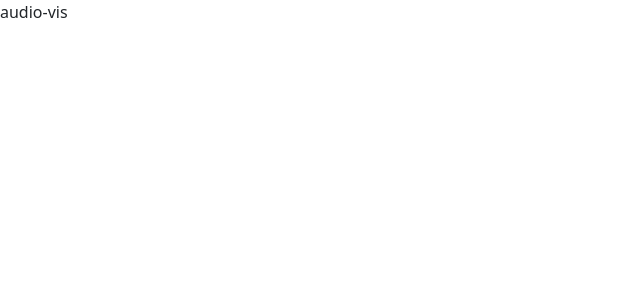
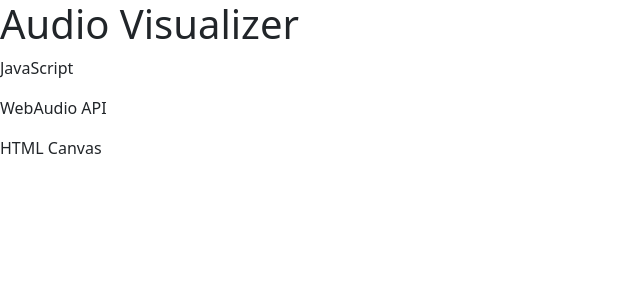
Before and after one commit to jabwashi2/website-redo, a React (Create React App) app: page /Web-Projects/audio-vis in a window 1280 px wide. Shown: the top 300 px of the page, without its empty margins (0-640 px from the left). Built offline with nearby package versions, Linux system fonts and the light colour scheme.

Commit message:
creating project specific pages is possible now; next, format pages appropriately to match figma

```diff
--- a/src/pages/ProjectPage.js
+++ b/src/pages/ProjectPage.js
@@ -1,13 +1,28 @@
 import { useParams } from 'react-router-dom'
+import dataJSON from '../content.json'
 // import {ProjectTemplate} from '../components/ProjectTemplate'
 
-export function ProjectPage(props) {
+export function ProjectPage() {
 
     const {id} = useParams();
+    let project = dataJSON.projects.find(project => project.id === id);
 
     return (
         <>
-            <p>{id}</p>
+            <div id={id}>
+                <h1>{project.title}</h1>
+                {project.tools.map((tool) => <p>{tool}</p>)}
+                {/* <p>There will be an image carousel here</p> */}
+                <br></br>
+
+                {/* <h1>Breakdown</h1>
+                <h2>Lower Header 1</h2>
+                <p>Describe stuff here</p>
+                <h2>Lower Header 2</h2>
+                <p>Describe stuff here</p>
+                <h2>Lower Header 3</h2>
+                <p>Describe stuff here</p> */}
+            </div>
         </>
     )
 }
--- a/src/pages/WebPage.js
+++ b/src/pages/WebPage.js
@@ -8,7 +8,7 @@ import dataJSON from '../content.json'
 export function WebPage(props) {
     return(
         <div>
-            {dataJSON.projects.map((project) => project.category === "web" ? <ProjectThumbnail path={project.path} title={project.title} desc={project.shortdesc} status={project.status} id={project.id} category={project.category}/> : "")} {/*<-- ternary operator filters out projects that don't have the web category*/}
+            {dataJSON.projects.map((project) => project.category === "web" ? <ProjectThumbnail title={project.title} desc={project.shortdesc} status={project.status} id={project.id} category={project.category}/> : "")} {/*<-- ternary operator filters out projects that don't have the web category*/}
         </div>
     );
 };
```
Also changed, not shown: src/documentation.txt.
